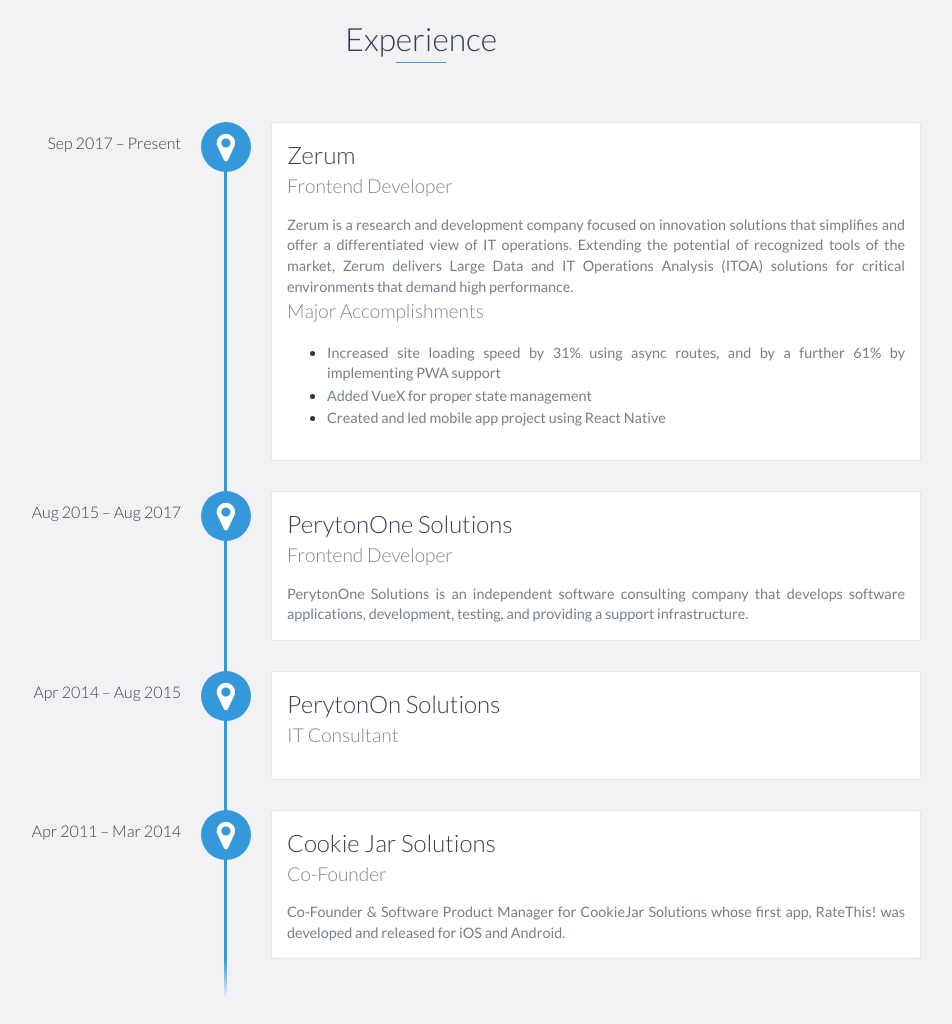
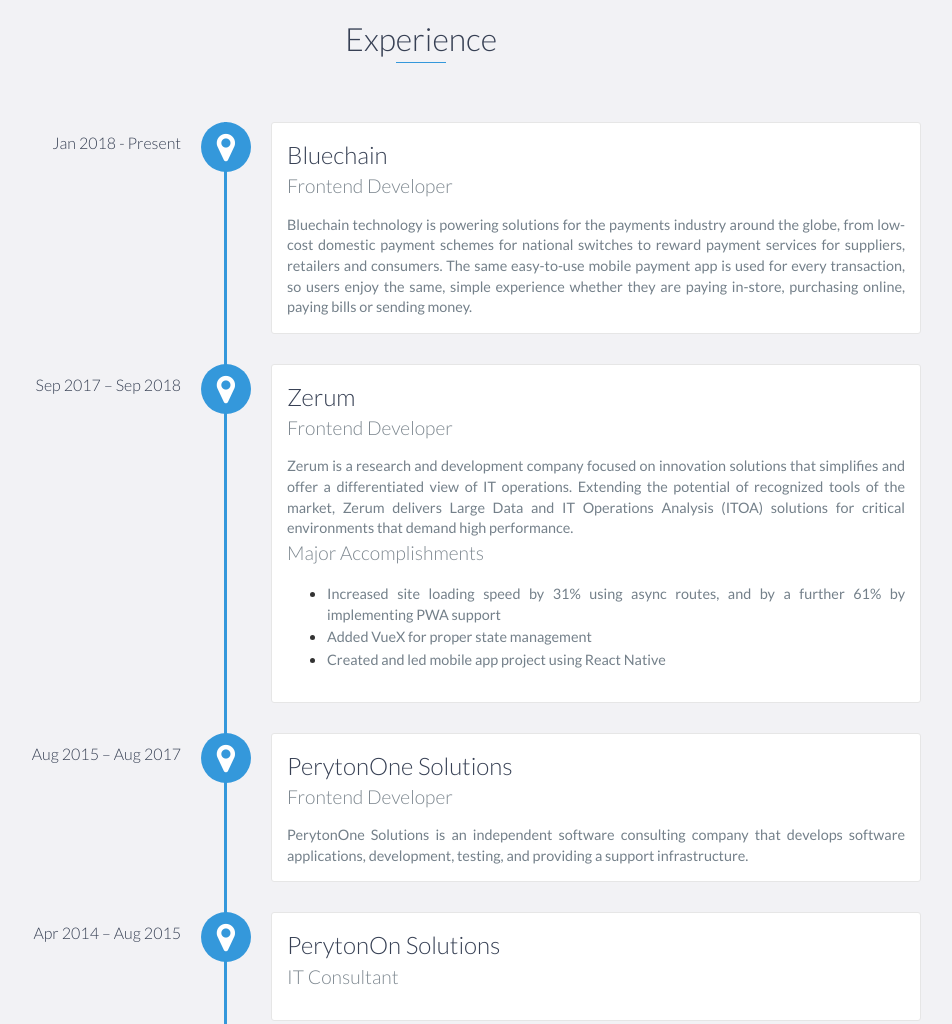
Before and after one commit to fouratj/fouratj.github.io, a website: page index.html in a window 1280 px wide. Shown: the part 960-1984 px from the top of the page, without its empty margins (219-1171 px from the left). Drawn offline with nearby package versions, Linux system fonts and the light colour scheme.

Commit message:
Add bluechain exp

```diff
--- a/index.html
+++ b/index.html
@@ -88,7 +88,12 @@
     <div id="experience" class="background-alt">
         <h2 class="heading">Experience</h2>
         <div id="experience-timeline">
-            <div data-date="Sep 2017 – Present">
+		<div data-date="Jan 2018 - Present">
+			<h3>Bluechain</h3>
+			<h4>Frontend Developer</h4>
+			<p>Bluechain technology is powering solutions for the payments industry around the globe, from low-cost domestic payment schemes for national switches to reward payment services for suppliers, retailers and consumers. The same easy-to-use mobile payment app is used for every transaction, so users enjoy the same, simple experience whether they are paying in-store, purchasing online, paying bills or sending money.</p>
+</div>
+            <div data-date="Sep 2017 – Sep 2018">
                 <h3>Zerum</h3>
                 <h4>Frontend Developer</h4>
                 <p>
```
